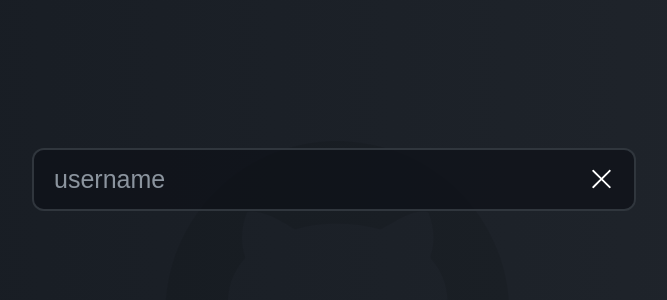
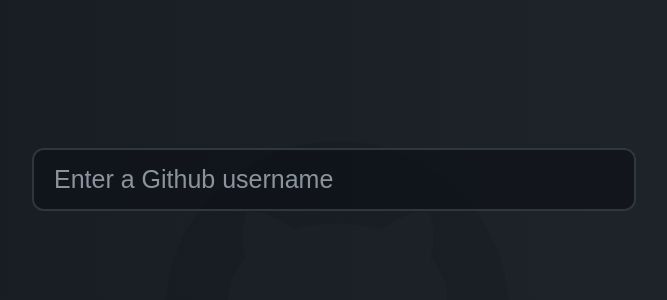
Before and after one commit to Saba-Var/Github-typeahead, a React (Create React App) app: page / in a window 1280 px wide. Shown: the top 300 px of the page, without its empty margins (306-973 px from the left). Built offline with nearby package versions, Linux system fonts and the light colour scheme; the HTML template or start-up script is replaced by a standard one.

Commit message:
make SVG icon work

```diff
--- a/src/Components/InputField/InputField.js
+++ b/src/Components/InputField/InputField.js
@@ -16,7 +16,8 @@
   return (
     <input
       type="text"
-      placeholder="username"
+      value={props.input}
+      placeholder="Enter a Github username"
       spellCheck="false"
       onChange={inputHandler}
       className={`${props.input !== "" && styles["bottom_corners"]}`}
--- a/src/Components/Typeahead/Typeahead.js
+++ b/src/Components/Typeahead/Typeahead.js
@@ -9,6 +9,10 @@
   const [usersList, setUsersList] = useState(true);
   const submitHandler = (e) => {
     e.preventDefault();
+  };
+  const clickHandler = () => {
+    setInput("");
+    document.querySelector("input").focus();
   };
   return (
     <>
@@ -22,14 +26,17 @@
               setInput={setInput}
               input={input}
             />
+            {input !== "" && (
               <div className={styles["img__container"]}>
                 <img
+                  onClick={clickHandler}
                   src={closeSVG}
                   className={styles["close__svg"]}
                   alt="close icon"
                   draggable="false"
                 />
               </div>
+            )}
           </div>
         </div>
         <Users user={input} usersListVisibility={usersList} />
```
Lines whose indentation alone changed are shown as unchanged.
